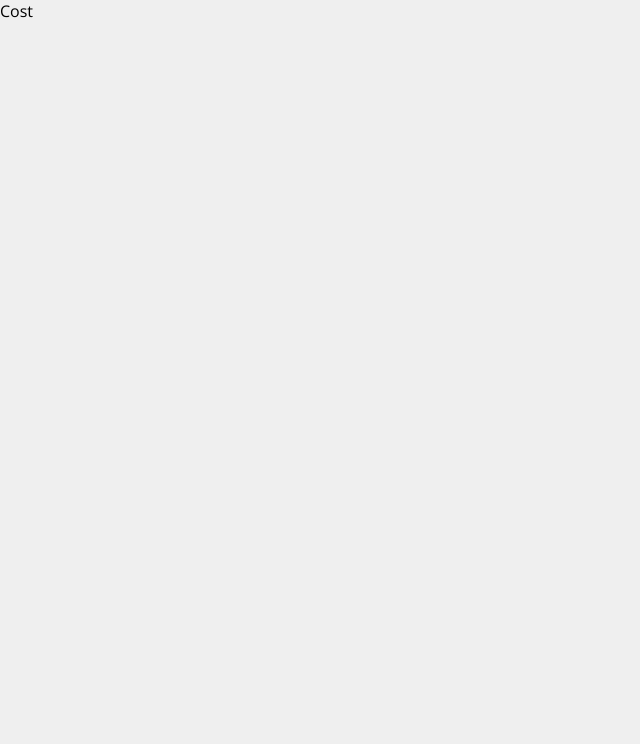
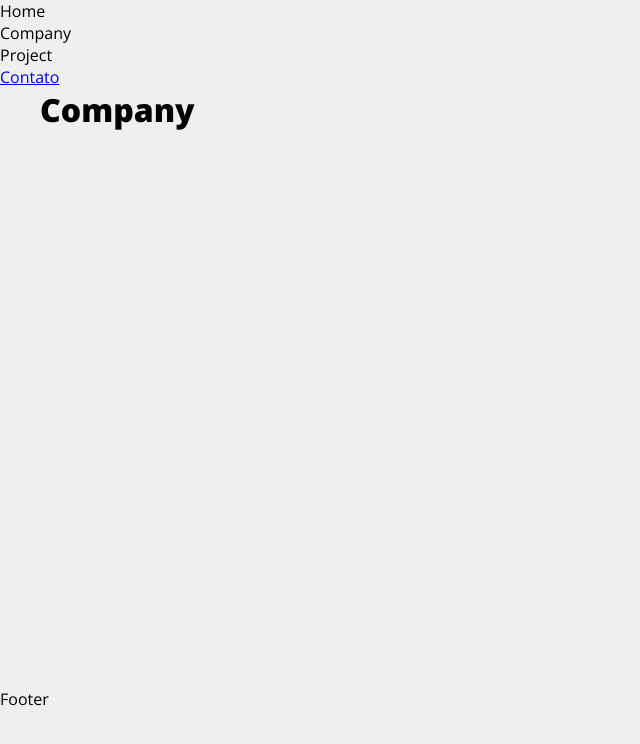
Before and after one commit to gabrielcomputacao/projetoreact, a React (Create React App) app in the folder projeto/: page /company in a window 1280 px wide. Shown: the top 744 px of the page, without its empty margins (0-640 px from the left). Built offline with nearby package versions, Linux system fonts and the light colour scheme.

Commit message:
estruturando projeto criando componentes e paginas

```diff
--- a/projeto/src/App.js
+++ b/projeto/src/App.js
@@ -1,13 +1,31 @@
 
-
+import {BrowserRouter as Router , Routes , Route , Link} from "react-router-dom"
+import Container from "./components/layout/Container";
+import Company from "./components/pages/Company";
+import Contact from "./components/pages/Contact";
+import Home from "./components/pages/Home";
+import Project from "./components/pages/Project";
 
 function App() {
   return (
-    <div className="App">
-      <p>
-        Cost
-      </p>
-    </div>
+      <Router>
+          <ul>
+            <li>Home</li>
+            <li>Company</li>
+            <li>Project</li>
+          <Link to="/contact"> Contato</Link>
+          </ul>
+        <Container costumClass="min-height">
+          <Routes>
+              <Route path="/" element={<Home/>} />
+              <Route path="/contact" element={<Contact/>}></Route>
+              <Route path="/project" element={<Project/>}></Route>
+              <Route path="/company" element={<Company/>}></Route>
+
+          </Routes>
+        </Container>
+         <p>Footer</p>
+      </Router>
   );
 }
 
--- /dev/null
+++ b/projeto/src/components/layout/Container.js
@@ -0,0 +1,12 @@
+
+import styles from "./Container.module.css"
+
+function Container(props){
+    return (
+        <div className={`${styles.container} ${styles[props.costumClass]}`}>
+            {props.children}
+        </div>
+    )
+}
+
+export default Container
--- /dev/null
+++ b/projeto/src/components/layout/Container.module.css
@@ -0,0 +1,20 @@
+.container{
+    width: 1200px;
+    margin: 0 auto;
+    display: flex;
+    justify-content: space-between;
+    flex-wrap: wrap;
+}
+
+.min-height{
+    min-height: 75%;
+}
+
+.start{
+    justify-content: flex-start;
+}
+
+.column{
+    flex-direction: column;
+    justify-content: flex-start;
+}
--- /dev/null
+++ b/projeto/src/components/pages/Company.js
@@ -0,0 +1,7 @@
+function Company(){
+    return (
+        <h1>Company</h1>
+    )
+}
+
+export default Company
--- /dev/null
+++ b/projeto/src/components/pages/Contact.js
@@ -0,0 +1,7 @@
+function Contact(){
+    return(
+        <h1>Contact</h1>
+    )
+}
+
+export default Contact
--- /dev/null
+++ b/projeto/src/components/pages/Home.js
@@ -0,0 +1,9 @@
+function Home(){
+    return(
+        <h1>Home</h1>
+    )
+
+}
+
+
+export default Home
--- /dev/null
+++ b/projeto/src/components/pages/Project.js
@@ -0,0 +1,8 @@
+function Project(){
+    return(
+        <h1>Project</h1>
+    )
+
+}
+
+export default Project
```
